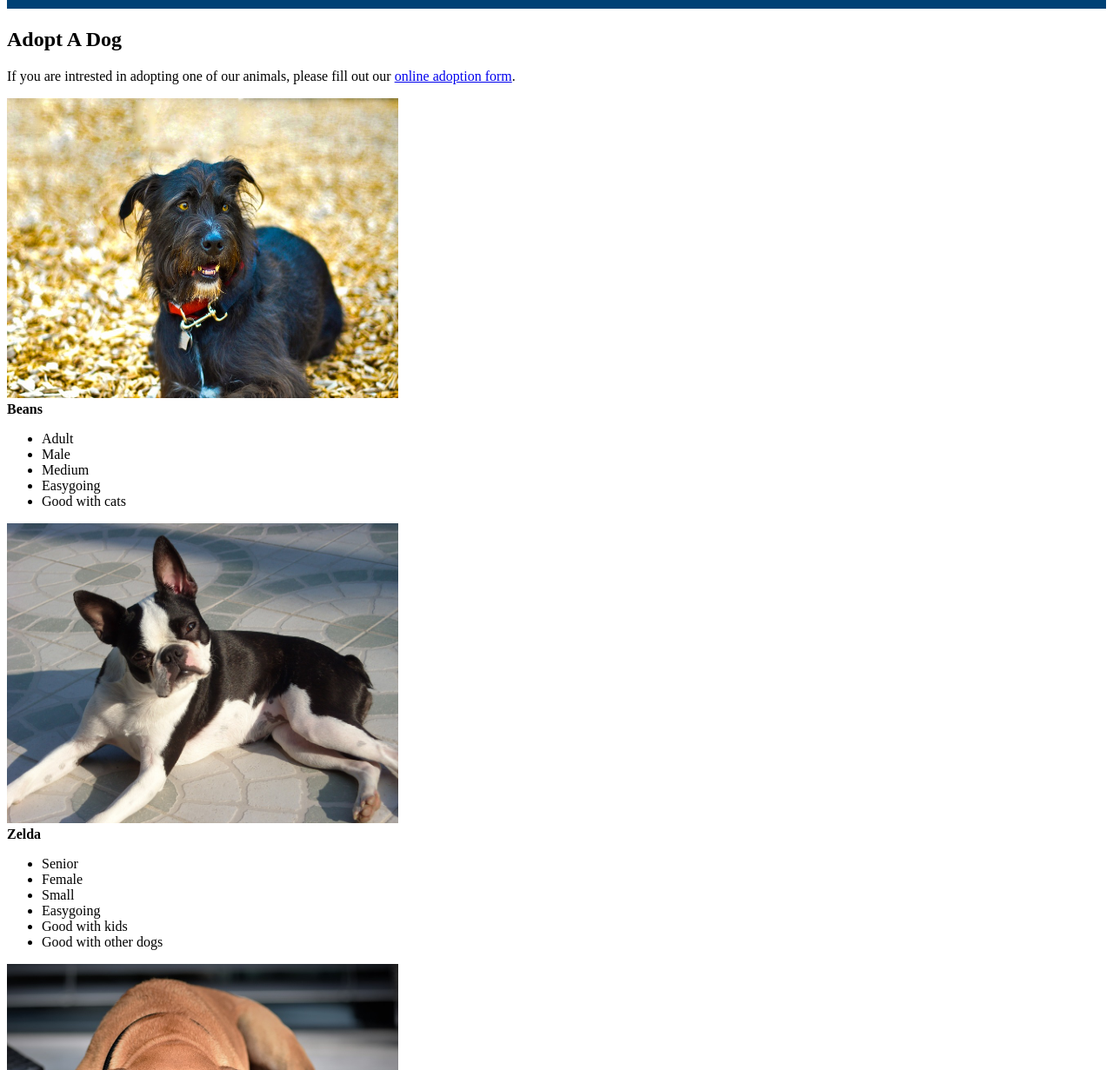
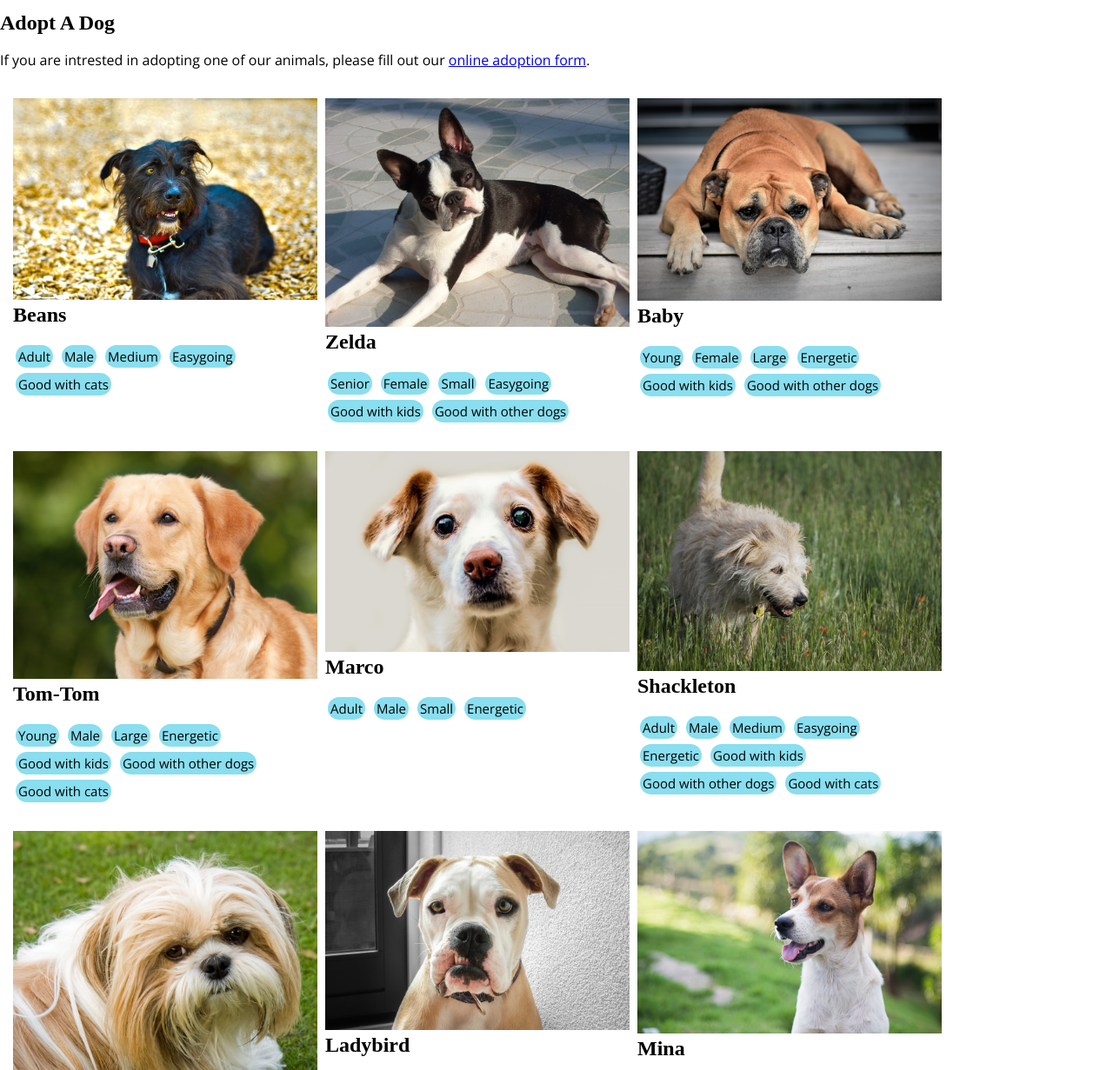
Before and after one commit to Momentum-Team-8/css--dog-adoption-itsdeebarnett, a plain HTML site: page index.html in a window 1280 px wide. Shown: the part 98-1329 px from the top of the page at 87% size. Drawn offline with nearby package versions, Linux system fonts and the light colour scheme.

Commit message:
second revision

```diff
--- a/index.html
+++ b/index.html
@@ -5,68 +5,69 @@
     <meta http-equiv="X-UA-Compatible" content="IE=edge" />
     <meta name="viewport" content="width=device-width, initial-scale=1.0" />
     <title>HAPPY VALLEY SHELTER</title>
-    <link rel="stylesheet" href="style.css" />
     <link
     href="https://fonts.googleapis.com/css?family=Open+Sans:400,700|Oswald:400,700"
     rel="stylesheet"
     />
+    <link rel="stylesheet" href="style.css" />
 </head>
 
 <body>
     <h1>Happy Valley Shelter</h1>
 
+    <br>
+
     <h2>Adopt A Dog</h2>
+
+    <br>
 
     <p>
     If you are intrested in adopting one of our animals, please fill out our
     <a href="#">online adoption form</a>.
     </p>
 
+    <br>
+
     <div>
         <img
         src="starter_files/images/beans.jpg"
         alt="Beans"
-        width="450"
-        height="345"
         />
 
-      <header>
-        <b>Beans</b>
-      </header>
+        <h2>
+            Beans
+        </h2>
+
+    <br>
 
     <ul>
-
         <li>Adult</li>
         <li>Male</li>
         <li>Medium</li>
         <li>Easygoing</li>
         <li>Good with cats</li>
-
     </ul>
-
     </div>
 
     <div>
         <img
         src="starter_files/images/boston-terrier.jpg"
         alt="Zelda"
-        width="450"
-        height="345"
         />
 
-      <header>
-        <b>Zelda</b>
-      </header>
+        <h2>
+            Zelda
+        </h2>
+
+    <br>
 
     <ul>
-
         <li>Senior</li>
         <li>Female</li>
         <li>Small</li>
         <li>Easygoing</li>
         <li>Good with kids</li>
         <li>Good with other dogs</li>
-
     </ul>
 
     </div>
@@ -75,23 +76,22 @@
     <img
         src="starter_files/images/boxer.jpg"
         alt="Baby"
-        width="450"
-        height="345"
+
     />
 
-      <header>
-        <b>Baby</b>
-      </header>
+    <h2>
+        Baby
+    </h2>
+
+    <br>
 
     <ul>
-
         <li>Young</li>
         <li>Female</li>
         <li>Large</li>
         <li>Energetic</li>
         <li>Good with kids</li>
         <li>Good with other dogs</li>
-
     </ul>
 
 
@@ -101,16 +101,15 @@
     <img
         src="starter_files/images/golden-lab.jpg"
         alt="Tom-Tom"
-        width="450"
-        height="345"
     />
 
-      <header>
-        <b>Tom-Tom</b>
-      </header>
+    <h2>
+        Tom-Tom
+    </h2>
+
+    <br>
 
     <ul>
-
         <li>Young</li>
         <li>Male</li>
         <li>Large</li>
@@ -118,7 +117,6 @@
         <li>Good with kids</li>
         <li>Good with other dogs</li>
         <li>Good with cats</li>
-
     </ul>
 
     </div>
@@ -127,21 +125,19 @@
     <img
         src="starter_files/images/little-dog.jpg"
         alt="Marco"
-        width="450"
-        height="345"
     />
 
-      <header>
-        <b>Marco</b>
-      </header>
+    <h2>
+        Marco
+    </h2>
+
+    <br>
 
     <ul>
-
         <li>Adult</li>
         <li>Male</li>
         <li>Small</li>
         <li>Energetic</li>
-
     </ul>
 
     </div>
@@ -150,16 +146,15 @@
     <img
         src="starter_files/images/old-shaggy.jpg"
         alt="Shackleton"
-        width="450"
-        height="345"
     />
 
-      <header>
-        <b>Shackleton</b>
-      </header>
+    <h2>
+        Shackleton
+    </h2>
+
+    <br>
 
     <ul>
-
         <li>Adult</li>
         <li>Male</li>
         <li>Medium</li>
@@ -168,7 +163,6 @@
         <li>Good with kids</li>
         <li>Good with other dogs</li>
         <li>Good with cats</li>
-
     </ul>
 
     </div>
@@ -177,22 +171,20 @@
     <img
         src="starter_files/images/shih-tzu.jpg"
         alt="Midge"
-        width="450"
-        height="345"
     />
 
-      <header>
-        <b>Midge</b>
-      </header>
+    <h2>
+        Midge
+    </h2>
+
+    <br>
 
     <ul>
-
         <li>Adult</li>
         <li>Female</li>
         <li>small</li>
         <li>Easygoing</li>
         <li>Good with kids</li>
-
     </ul>
 
     </div>
@@ -201,13 +193,14 @@
     <img
         src="starter_files/images/young-bulldog.jpg"
         alt="Ladybird"
-        width="450"
-        height="345"
+
     />
 
-      <header>
-        <b>Ladybird</b>
-      </header>
+    <h2>
+        Ladybird
+    </h2>
+
+    <br>
 
     <ul>
 
@@ -219,7 +212,6 @@
         <li>Good with kids</li>
         <li>Good with other dogs</li>
         <li>Good with cats</li>
-
     </ul>
 
     </div>
@@ -228,16 +220,15 @@
     <img
         src="starter_files/images/young-peppy.jpg"
         alt="Mina"
-        width="450"
-        height="345"
     />
 
-      <header>
-        <b>Mina</b>
-      </header>
+    <h2>
+        Mina
+    </h2>
+
+    <br>
 
     <ul>
-
         <li>Puppy</li>
         <li>Female</li>
         <li>Medium</li>
@@ -245,18 +236,18 @@
         <li>Good with kids</li>
         <li>Good with other dogs</li>
         <li>Good with cats</li>
-
     </ul>
 
     </div>
 
+    <footer>
     <div class="container">
+
     <img
         src="starter_files/images/donate.jpg"
         alt="moneyball"
-        width="450"
-        height="345"
     />
+
     <div class="centered">DONATE</div>
     </div>
 
@@ -264,9 +255,8 @@
     <img
         src="starter_files/images/volunteer.jpg"
         alt="puppies"
-        width="450"
-        height="345"
     />
+
     <div class="centered">VOLUNTEER</div>
     </div>
 
@@ -274,10 +264,11 @@
     <img
         src="starter_files/images/location.png"
         alt="map"
-        width="450"
-        height="345"
     />
         <div class="centered">LOCATION</div>
+    </footer>
     </div>
+
 </body>
+
 </html>
--- a/style.css
+++ b/style.css
@@ -1,11 +1,67 @@
+*{
+    box-sizing: border-box;
+    margin: 0;
+    padding: 0;
+}
 
-* {background-color: rgb(255, 255, 255);}
-h1 {background-color: #004175;
+
+header{
+    background-color: #004175;
+    padding: 15px;
+    border-bottom: 20px solid #89DEEF;
+}
+
+h1{
+    font-family: 'Open Sans';
+    color: white;
+    background-color: #004175;
     background-size: 300px 100px;
     background-repeat: no-repeat;
     border-color: #89DEEF;
     color: white;
     text-align: left;
     padding: 25px;
-    border-bottom: #4cc9f0 20px;
+    border-bottom: #89deef 50px;
+
 }
+
+h3, p{
+        font-family: 'Open Sans';
+}
+
+h4{
+    font-family: 'Oswald';
+}
+
+
+
+li{
+    font-family: 'Open Sans';
+    font-size: 15px;
+    display: inline-flex;
+    padding: 3px;
+    margin: 3px;
+    flex-wrap: wrap;
+    border-radius: 50px;
+    background-color: #89deef;
+    background-size: contain;
+    background-repeat: no-repeat;
+    word-wrap: normal;
+}
+
+ul{
+    list-style-type: none;
+    display: inline-block;
+}
+
+div{
+    display: inline-block;
+    vertical-align: top;
+    padding: 5px;
+    margin: 10px;
+    width: 335px;
+}
+
+img{
+    width: 350px;
+}
```
Lines whose indentation alone changed are shown as unchanged.
